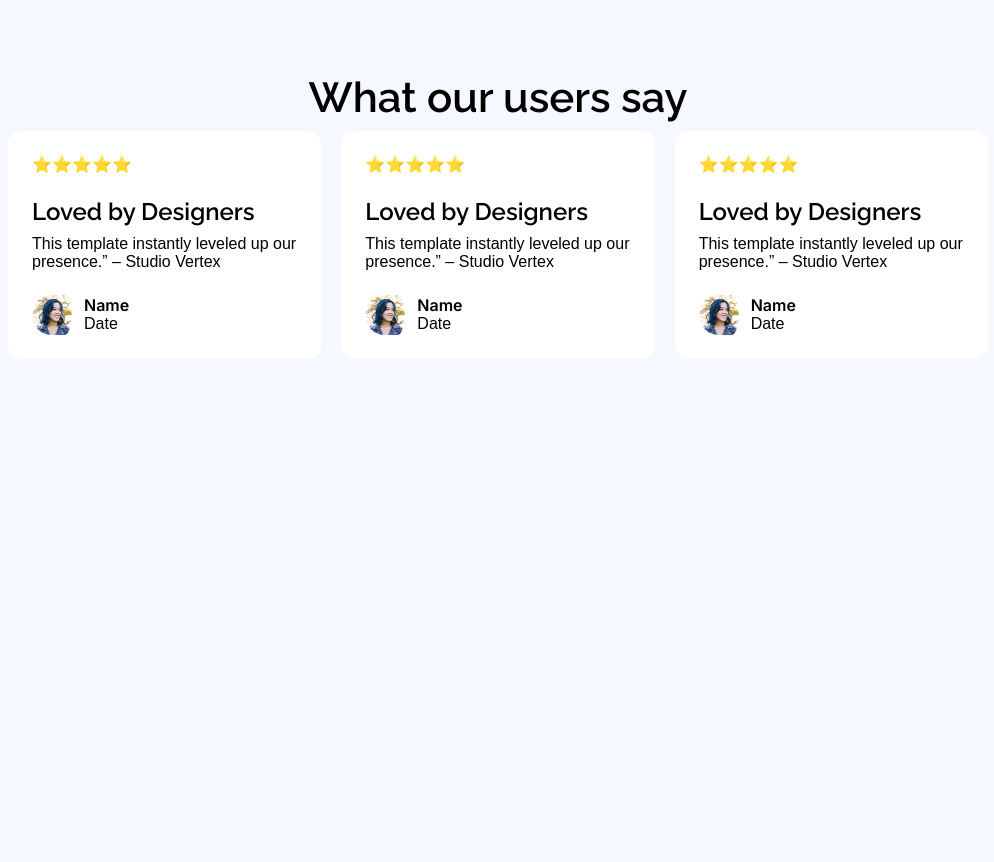
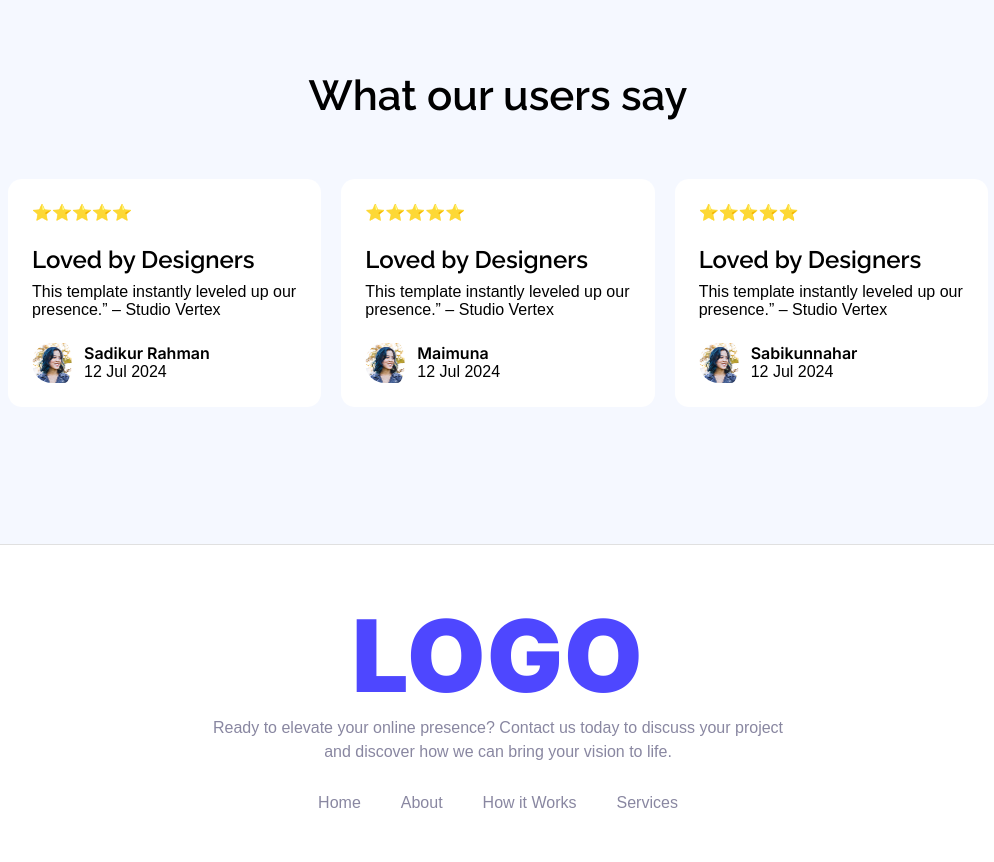
Before and after one commit to moshiur-hridoy/Practice1, a plain HTML site: page index.html in a window 1280 px wide. Shown: the part 1600-2462 px from the top of the page, without its empty margins (142-1136 px from the left). Before the commit the page ends 2096 px from the top, so only its background shows below. Drawn offline with Linux system fonts and the light colour scheme.

Commit message:
enought for today

```diff
--- a/index.html
+++ b/index.html
@@ -14,7 +14,7 @@
 <Header>
     <section class="hero">
     <nav class="navbar">
-        <h3>LOGO</h3>
+        <h3 class="logo">CREATIVE AGENCY</h3>
         <button>Sign Up</button>
     </nav>
     <div class="hero-content">
@@ -68,8 +68,8 @@
                 <div class="user">
                     <img class="avater" src="Images/avatar.png" alt="" >
                     <span>
-                        <P class="body">Name</P>
-                        <P>Date </P>
+                        <P class="body">Sadikur Rahman</P>
+                        <P>12 Jul 2024</P>
                     </span>
                 </div>
             </div>
@@ -80,8 +80,8 @@
                 <div class="user">
                     <img class="avater" src="Images/avatar.png" alt="" >
                     <span>
-                        <P class="body">Name</P>
-                        <P>Date </P>
+                        <P class="body">Maimuna</P>
+                        <P>12 Jul 2024</P>
                     </span>
                 </div>
             </div>
@@ -92,8 +92,8 @@
                 <div class="user">
                     <img class="avater" src="Images/avatar.png" alt="" >
                     <span>
-                        <P class="body">Name</P>
-                        <P>Date </P>
+                        <P class="body">Sabikunnahar</P>
+                        <P>12 Jul 2024</P>
                     </span>
                 </div>
             </div>
@@ -101,5 +101,19 @@
 
     </section>
 </main>
+
+<footer class="footer">
+        <div class="footer__logo">LOGO</div>
+        <p class="footer__description">
+            Ready to elevate your online presence? Contact us today to discuss
+            your project and discover how we can bring your vision to life.
+        </p>
+        <nav class="footer__nav">
+            <a href="#" class="footer__nav-item">Home</a>
+            <a href="#" class="footer__nav-item">About</a>
+            <a href="#" class="footer__nav-item">How it Works</a>
+            <a href="#" class="footer__nav-item">Services</a>
+        </nav>
+    </footer>
 </body>
 </html>
--- a/style.css
+++ b/style.css
@@ -10,6 +10,13 @@ body {
   align-items: center;
   margin: 0;
   padding: 0;
+}
+
+.logo {
+  font-size: 34px;
+  font-weight: 900;
+  font-family: Inter;
+  color: #4e47ff;
 }
 
 /* ==========================
@@ -51,6 +58,11 @@ button {
   border-radius: 10px;
   font-size: 16px;
   font-weight: 500;
+}
+
+button:hover {
+  background-color: #000;
+  cursor: pointer;
 }
 
 /* ==========================
@@ -183,10 +195,6 @@ img {
   padding: 137px 0;
 }
 
-.testimonials__title {
-  padding-bottom: 50px;
-}
-
 .testimonials-card {
   background-color: white;
   padding: 24px;
@@ -218,8 +226,54 @@ img {
 .testimonials-card__group {
   display: flex;
   gap: 20px;
+  padding-top: 50px;
 }
 
 .testimonials__title {
   padding-bottom: 8px;
 }
+
+.ratings__icon {
+  height: 116px;
+  height: 20px;
+}
+
+/* ==========================
+    FOOTER
+============================= */
+
+.footer {
+  background-color: #ffffff;
+  padding: 50px 20px;
+  text-align: center;
+  border-top: 1px solid #e0e0e0;
+}
+
+.footer__logo {
+  font-family: Inter;
+  font-size: 100px;
+  font-weight: 900;
+  color: #4e47ff;
+  letter-spacing: 2px;
+}
+
+.footer__description {
+  font-size: 16px;
+  color: #8987a1;
+  max-width: 600px;
+  margin: 0 auto 30px auto;
+  line-height: 1.5;
+}
+
+.footer__nav {
+  display: flex;
+  justify-content: center;
+  gap: 40px;
+  list-style: none;
+}
+
+.footer__nav-item {
+  color: #8987a1;
+  text-decoration: none;
+  font-size: 16px;
+}
```
Also changed, not shown: Icons/Rating_star.svg (added).
